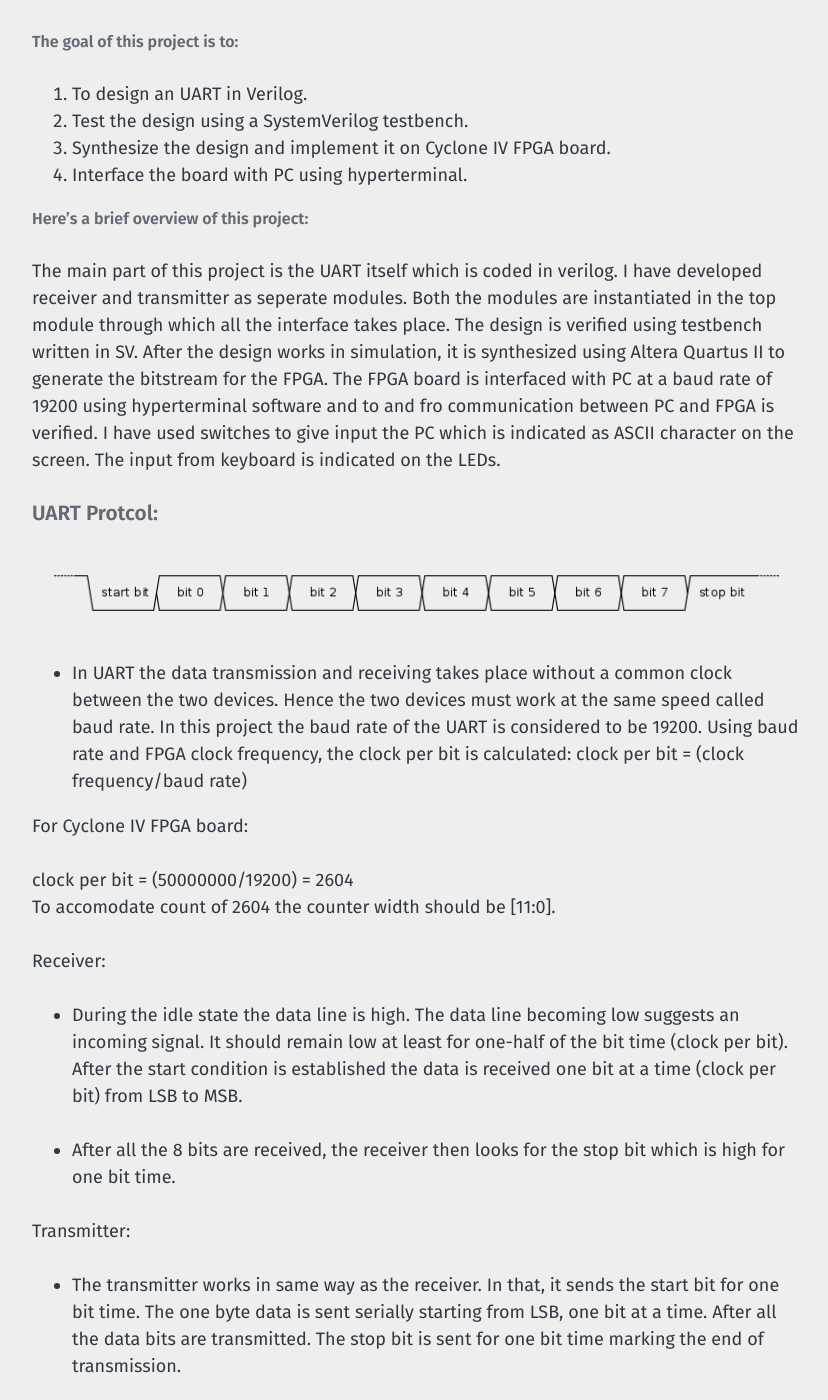
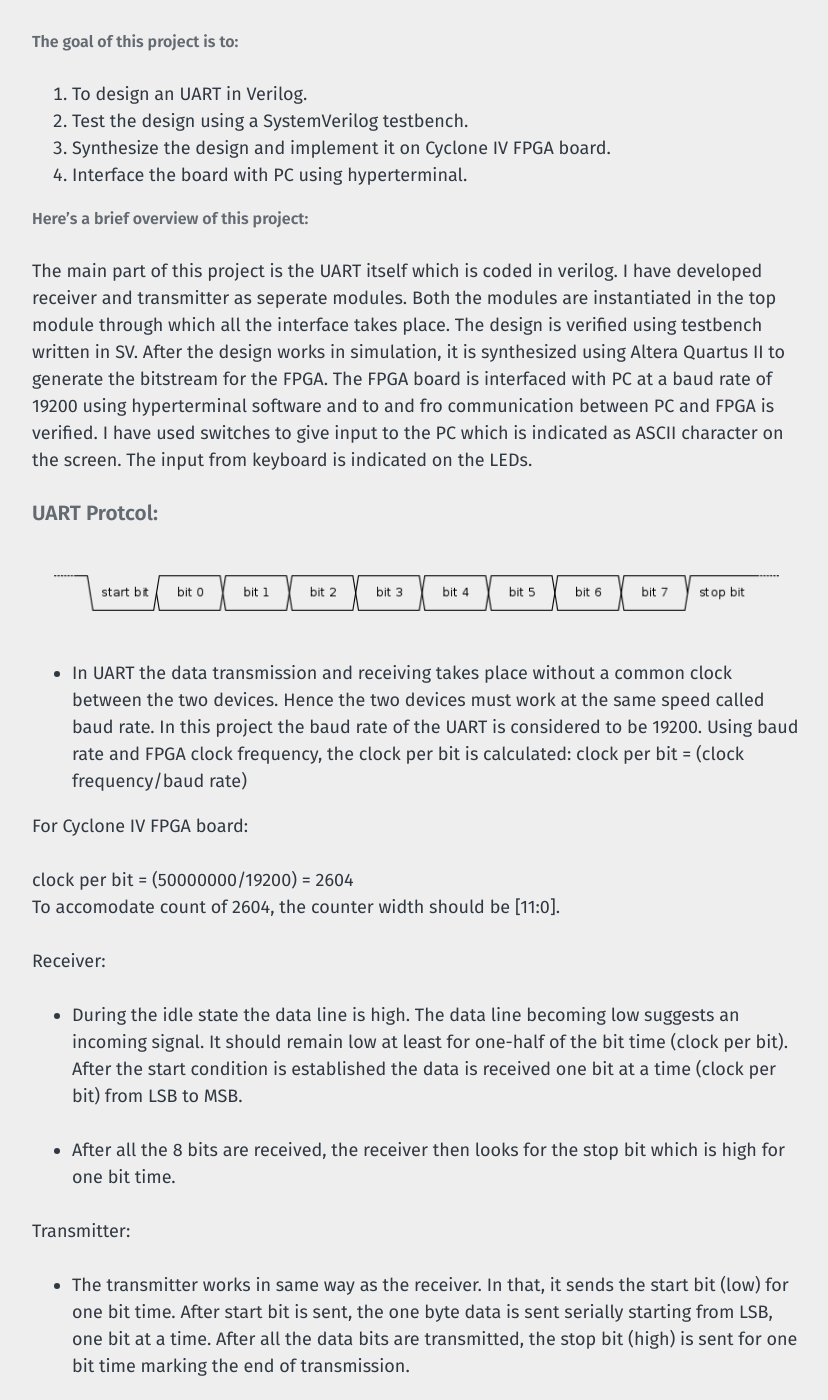
Before and after one commit to siddharth-pro/gitSiddharth.github.io, a Jekyll site: the page built from serialfpga.md, in a window 1280 px wide and 1400 px high, scrolled down 336 px. Shown: the whole window, without its empty margins (40-868 px from the left). Built offline with Jekyll 4.4.1, drawn with Linux system fonts in a browser that asks for light colours.

Commit message:
Update serialfpga.md

```diff
--- a/serialfpga.md
+++ b/serialfpga.md
@@ -16,7 +16,7 @@
 4. Interface the board with PC using hyperterminal.
 
 ##### Here's a brief overview of this project:
-The main part of this project is the UART itself which is coded in verilog. I have developed receiver and transmitter as seperate modules. Both the modules are instantiated in the top module through which all the interface takes place. The design is verified using testbench written in SV. After the design works in simulation, it is synthesized using Altera Quartus II to generate the bitstream for the FPGA. The FPGA board is interfaced with PC at a baud rate of 19200 using hyperterminal software and to and fro communication between PC and FPGA is verified. I have used switches to give input the PC which is indicated as ASCII character on the screen. The input from keyboard is indicated on the LEDs.
+The main part of this project is the UART itself which is coded in verilog. I have developed receiver and transmitter as seperate modules. Both the modules are instantiated in the top module through which all the interface takes place. The design is verified using testbench written in SV. After the design works in simulation, it is synthesized using Altera Quartus II to generate the bitstream for the FPGA. The FPGA board is interfaced with PC at a baud rate of 19200 using hyperterminal software and to and fro communication between PC and FPGA is verified. I have used switches to give input to the PC which is indicated as ASCII character on the screen. The input from keyboard is indicated on the LEDs.
 
 
 #### UART Protcol:
@@ -29,7 +29,7 @@
 For Cyclone IV FPGA board:
 
 clock per bit = (50000000/19200) = 2604
-To accomodate count of 2604 the counter width should be [11:0].
+To accomodate count of 2604, the counter width should be [11:0].
 
 Receiver:
 * During the idle state the data line is high. The data line becoming low suggests an incoming signal. It should remain low at least for one-half of the bit time (clock per bit). After the start condition is established the data is received one bit at a time (clock per bit) from LSB to MSB.
@@ -37,7 +37,7 @@
 * After all the 8 bits are received, the receiver then looks for the stop bit which is high for one bit time.
 
 Transmitter:
-* The transmitter works in same way as the receiver. In that, it sends the start bit for one bit time. The one byte data is sent serially starting from LSB, one bit at a time. After all the data bits are transmitted. The stop bit is sent for one bit time marking the end of transmission.
+* The transmitter works in same way as the receiver. In that, it sends the start bit (low) for one bit time. After start bit is sent, the one byte data is sent serially starting from LSB, one bit at a time. After all the data bits are transmitted, the stop bit (high) is sent for one bit time marking the end of transmission.
 
 
 
```
